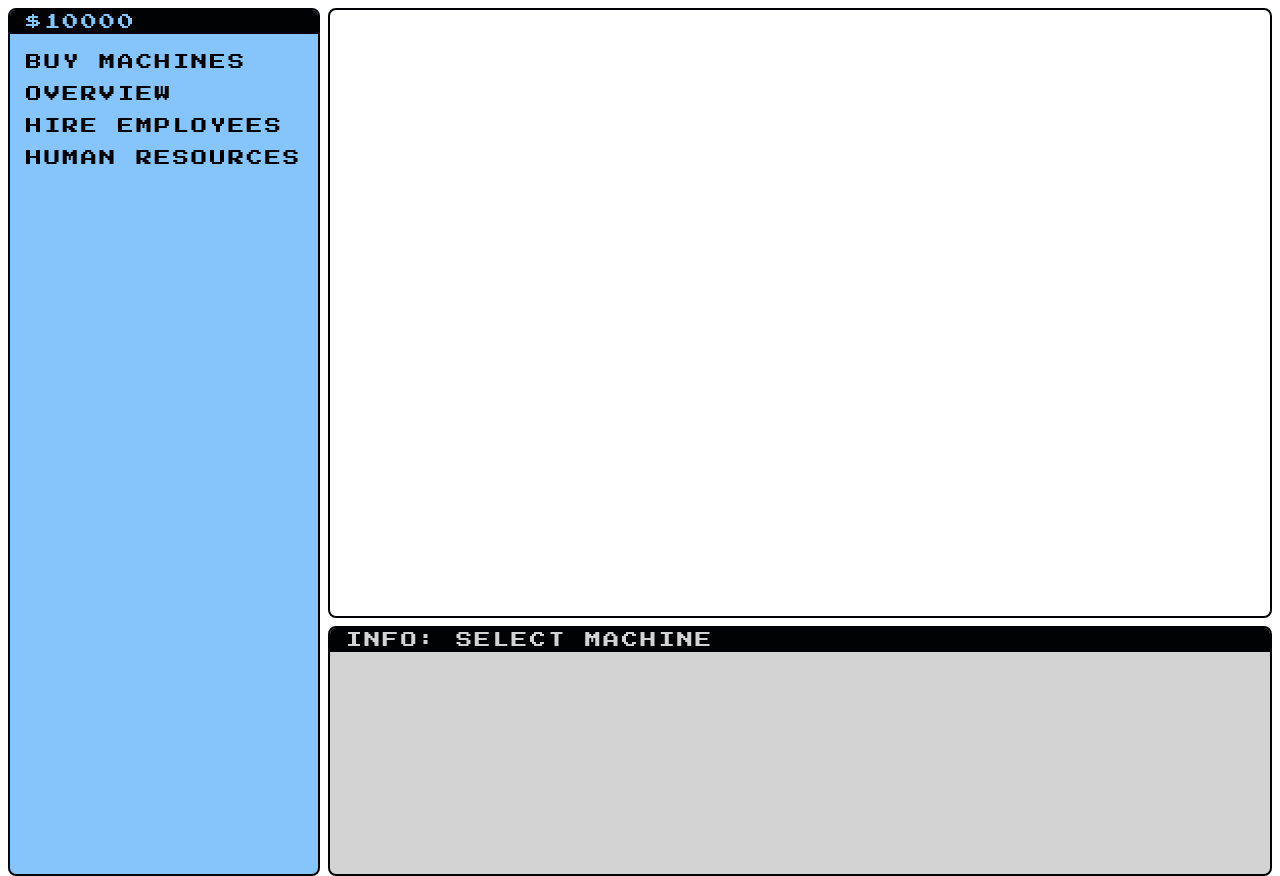
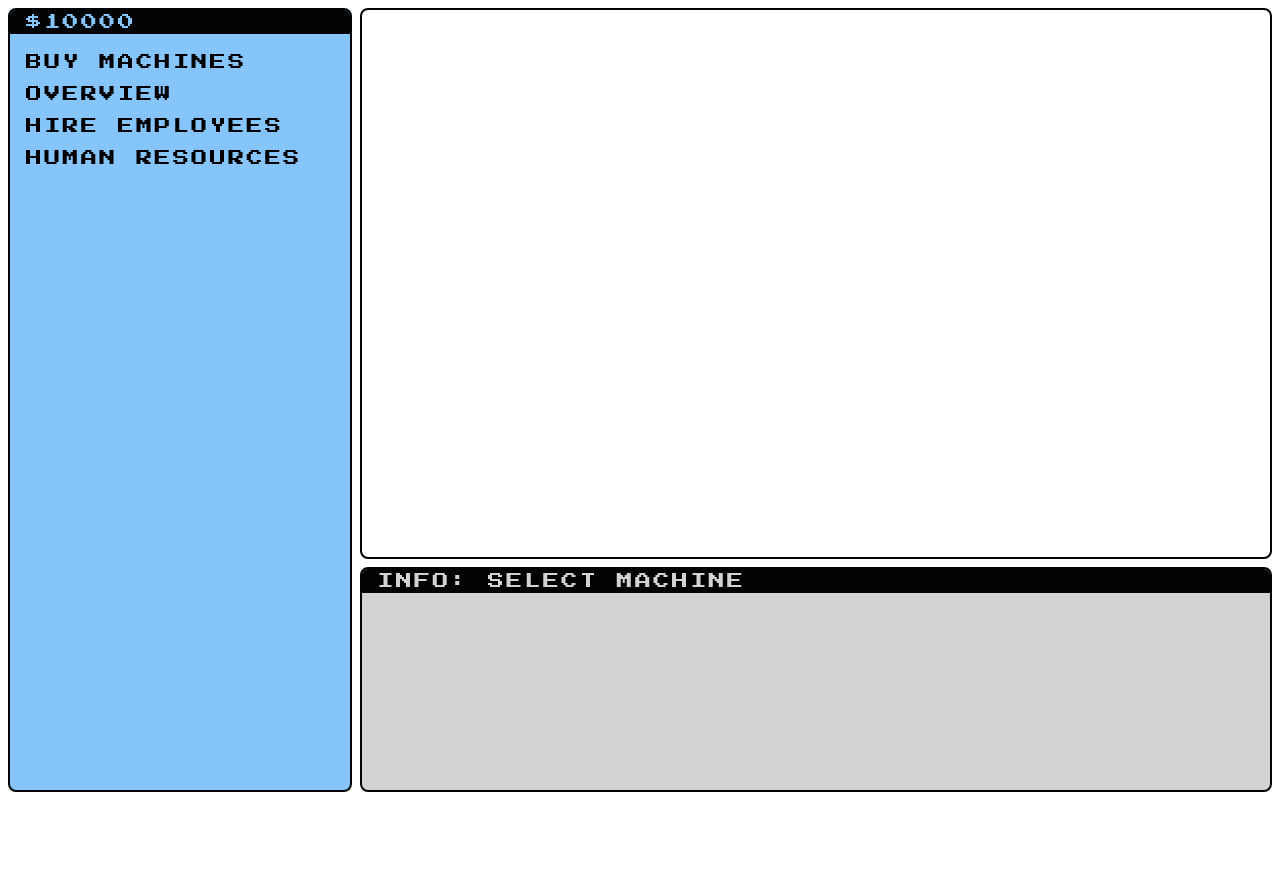
Before and after one commit to K8215/machine-shop-simulator, a React (Vite) app: page / in a window 1280 px wide. After the commit the page ends 800 px from the top, so only its background shows below. Built offline with nearby package versions, Linux system fonts and the light colour scheme.

Commit message:
fixed container overflow

```diff
--- a/src/App.css
+++ b/src/App.css
@@ -47,7 +47,8 @@ button {
     "sidebar canvas canvas"
     "sidebar canvas canvas"
     "sidebar drawer drawer";
-  height: calc(100% - 1rem);
+  grid-template-rows: auto 1fr minmax(225px, auto);
+  height: 100%;
 }
 
 canvas {
--- a/src/components/Info/Info.module.css
+++ b/src/components/Info/Info.module.css
@@ -4,7 +4,6 @@
   flex-direction: column;
   grid-area: drawer;
   height: 100%;
-  min-height: 250px;
 
   h2 {
     color: lightgrey;
--- a/src/components/MachineInfo/MachineInfo.jsx
+++ b/src/components/MachineInfo/MachineInfo.jsx
@@ -1,8 +1,14 @@
 import styles from "./MachineInfo.module.css";
 
-export default function MachineInfo({ machine, id }) {
+export default function MachineInfo({ machine, id, margin }) {
   return (
-    <div id={id} className={styles["machine-info-wrap"]}>
+    <div
+      id={id}
+      className={styles["machine-info-wrap"]}
+      style={{
+        margin: `0 0 ${margin ? margin : 0}`,
+      }}
+    >
       <p>
         Status: {machine.active ? "Running" : "Idle"} &{" "}
         {machine.breakdown ? "Broken" : "Functional"}
--- a/src/components/MachineInfo/MachineInfo.module.css
+++ b/src/components/MachineInfo/MachineInfo.module.css
@@ -1,6 +1,3 @@
-.machine-info-wrap {
-  margin: 0 0 2rem;
-}
 .machine-condition {
   background: var(--window-trim);
   display: block;
--- a/src/components/Overview/Overview.jsx
+++ b/src/components/Overview/Overview.jsx
@@ -40,7 +40,11 @@ export default function Overview({ setOpenMenu, machines, lifetimeEarnings }) {
                     <p>
                       {machine.label} {machine.id}
                     </p>
-                    <MachineInfo machine={machine} id={machine.id} />
+                    <MachineInfo
+                      machine={machine}
+                      id={machine.id}
+                      margin="2rem"
+                    />
                   </div>
                 ))}
               </div>
--- a/src/index.css
+++ b/src/index.css
@@ -37,7 +37,7 @@ h3 {
 }
 
 #root {
-  height: 100vh;
+  height: calc(100vh - 1rem);
   position: relative;
   width: 100%;
 }
```
Also changed, not shown: 1 other file (tests, documents, lock files or other folders).
